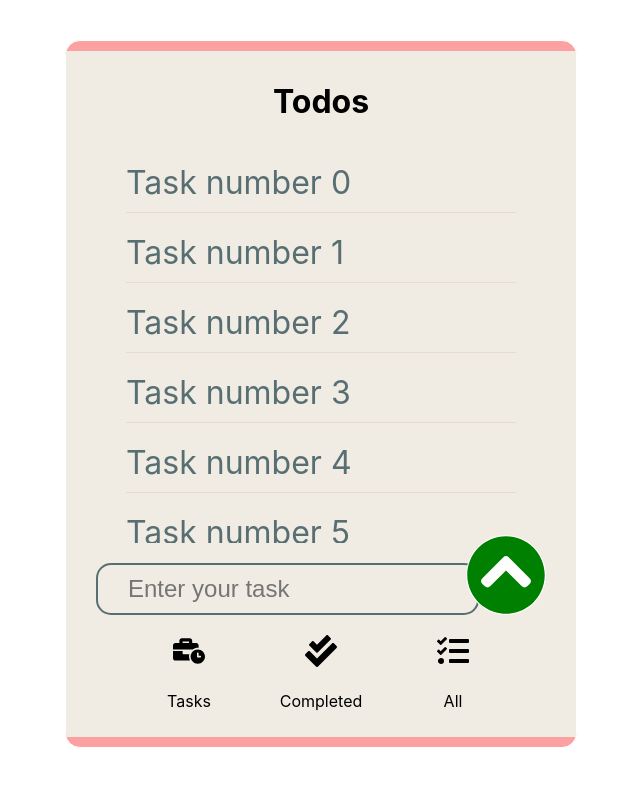
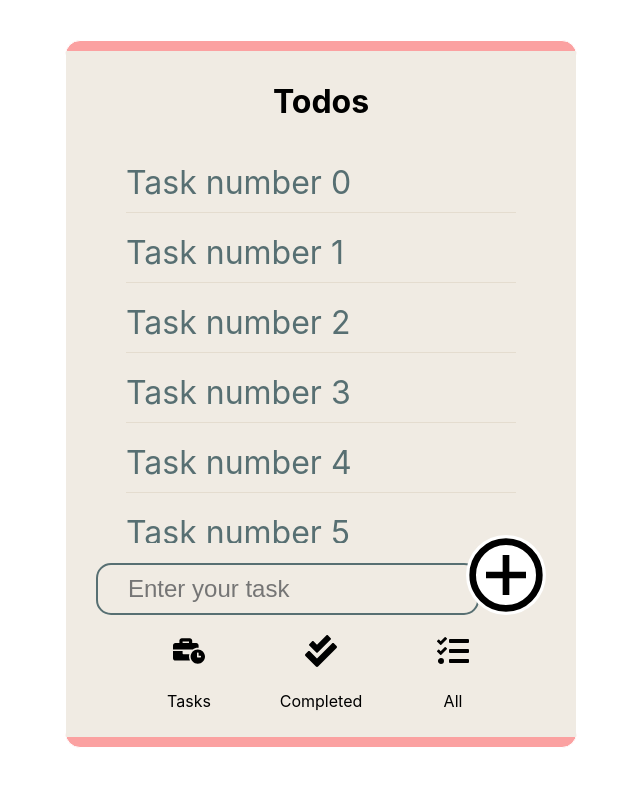
Before and after one commit to cmtan-tma/fe-todo-react-basic, a React (Create React App) app: page / in a window 1280 px wide. Shown: the top 786 px of the page, without its empty margins (319-959 px from the left). Built offline with nearby package versions, Linux system fonts and the light colour scheme.

Commit message:
Update UI

```diff
--- a/src/App.js
+++ b/src/App.js
@@ -1,4 +1,5 @@
 import {FaTasks, FaCheckDouble, FaBusinessTime, FaChevronCircleUp} from 'react-icons/fa'
+import {GrAddCircle} from 'react-icons/gr'
 import './App.css';
 
 const App = () => {
@@ -40,7 +41,7 @@ const App = () => {
                 type="text"
                 placeholder='Enter your task'
                 />
-                <FaChevronCircleUp className='enter-icon'/>
+                <GrAddCircle className='enter-icon'/>
           </div>
           <div className="button-control">
               <div>
```
